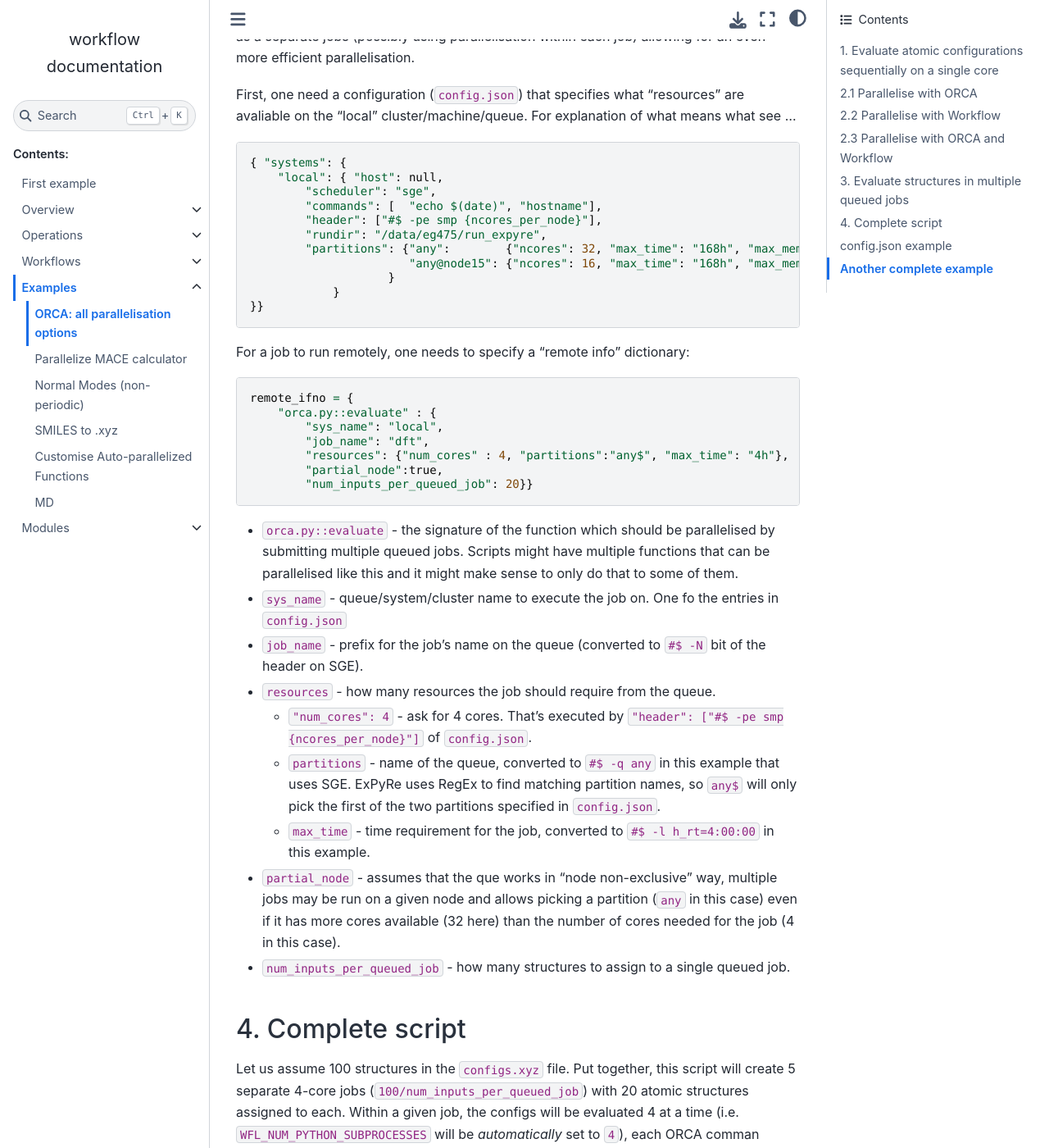
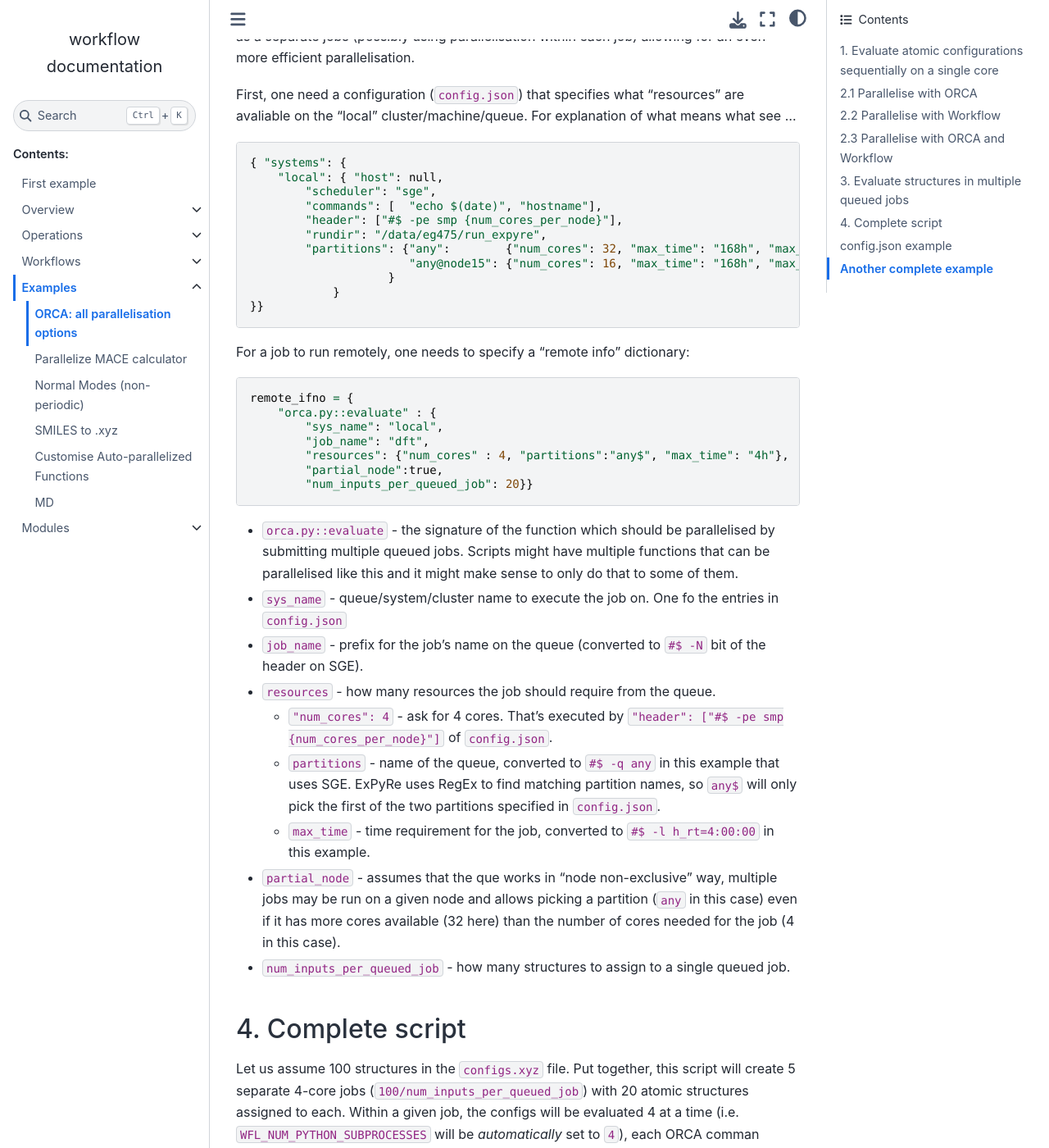
Before and after one commit to libAtoms/workflow, a Sphinx documentation site: the page built from docs/source/examples.orca.md, in a window 1280 px wide and 1400 px high, scrolled down 2009 px. Shown: the whole window at 82% size. Built offline with Sphinx 7.4.7 and the Sphinx Book theme 1.1.4, drawn with Linux system fonts in a browser that asks for light colours; some of the changed text lies outside the part shown.

Commit message:
update docs

```diff
--- a/docs/source/examples.orca.md
+++ b/docs/source/examples.orca.md
@@ -59,10 +59,10 @@ First, one need a configuration (`config.json`) that specifies what "resources"
     "local": { "host": null,
         "scheduler": "sge",
         "commands": [  "echo $(date)", "hostname"],
-        "header": ["#$ -pe smp {ncores_per_node}"],
+        "header": ["#$ -pe smp {num_cores_per_node}"],
         "rundir": "/data/eg475/run_expyre",
-        "partitions": {"any":        {"ncores": 32, "max_time": "168h", "max_mem": "50GB"},
-                       "any@node15": {"ncores": 16, "max_time": "168h", "max_mem": "47GB"},
+        "partitions": {"any":        {"num_cores": 32, "max_time": "168h", "max_mem": "50GB"},
+                       "any@node15": {"num_cores": 16, "max_time": "168h", "max_mem": "47GB"},
                     }
             }
 }}
@@ -84,7 +84,7 @@ remote_ifno = {
 * `sys_name` - queue/system/cluster name to execute the job on. One fo the entries in `config.json`
 * `job_name` - prefix for the job's name on the queue (converted to `#$ -N` bit of the header on SGE).
 * `resources` - how many resources the job should require from the queue.
-    * `"num_cores": 4` - ask for 4 cores. That's executed by `"header": ["#$ -pe smp {ncores_per_node}"]` of `config.json`.
+    * `"num_cores": 4` - ask for 4 cores. That's executed by `"header": ["#$ -pe smp {num_cores_per_node}"]` of `config.json`.
     * `partitions` - name of the queue, converted to `#$ -q any` in this example that uses SGE. ExPyRe uses RegEx to find matching partition names, so `any$` will only pick the first of the two partitions specified in `config.json`.
     * `max_time` - time requirement for the job, converted to `#$ -l h_rt=4:00:00` in this example.
 * `partial_node` - assumes that the que works in "node non-exclusive" way, multiple jobs may be run on a given node and allows picking a partition (`any` in this case) even if it has more cores available (32 here) than the number of cores needed for the job (4 in this case).
@@ -134,10 +134,10 @@ Below is an example of corresponding `config.json`
         "local": { "host": null,
             "scheduler": "sge",
             "commands": [  "echo $(date)", "hostname"],
-            "header": ["#$ -pe smp {ncores_per_node}"],
+            "header": ["#$ -pe smp {num_cores_per_node}"],
             "rundir": "/data/eg475/run_expyre",
-            "partitions": {"any":        {"ncores": 32, "max_time": "168h", "max_mem": "50GB"},
-                           "any@node15": {"ncores": 16, "max_time": "168h", "max_mem": "47GB"},
+            "partitions": {"any":        {"num_cores": 32, "max_time": "168h", "max_mem": "50GB"},
+                           "any@node15": {"num_cores": 16, "max_time": "168h", "max_mem": "47GB"},
                         }
                 }
     }}
```
Also changed, not shown: docs/source/examples.md.md (+3 -3 lines), 1 other file.
